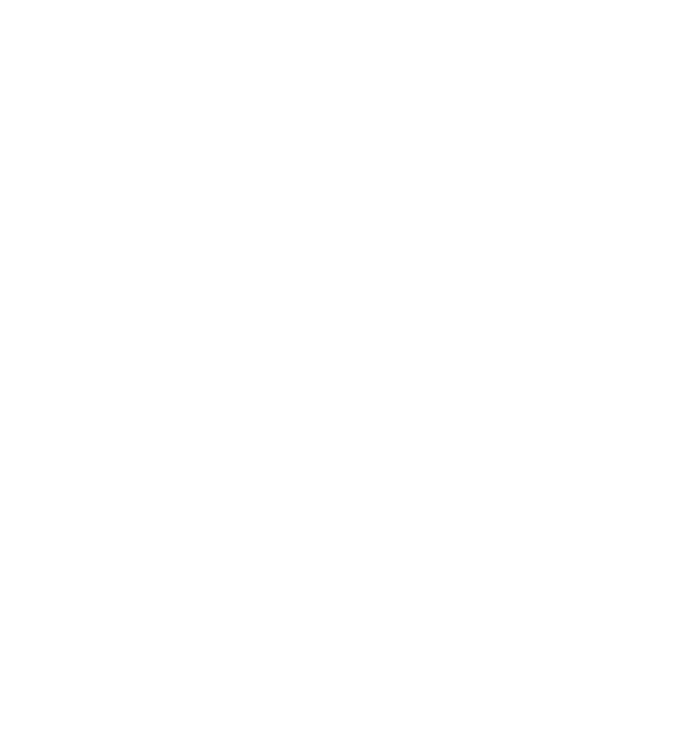
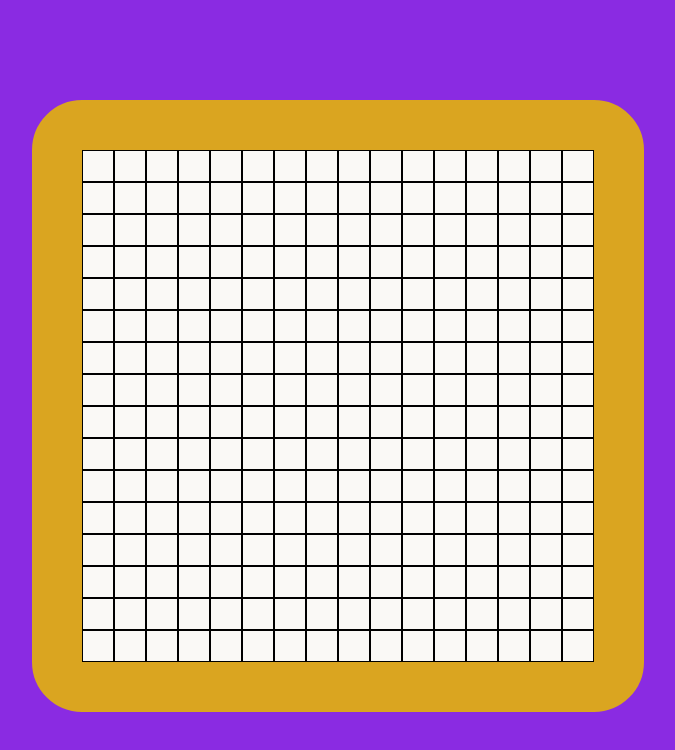
Before and after one commit to matta628/etch-a-sketch, a plain HTML site: page index.html in a window 1280 px wide. Shown: the whole page, without its empty margins (302-977 px from the left). Drawn offline with Linux system fonts and the light colour scheme.

Commit message:
Create 16x16 grid of divs

```diff
--- a/etch.js
+++ b/etch.js
@@ -0,0 +1,19 @@
+const container = document.querySelector('.container');
+container.style.display = "flex";
+container.style.flexDirection = "column";
+container.style.border = "50px solid goldenrod";
+container.style.borderRadius = "50px";
+
+for (let i = 0; i < 16; i++){
+    const rowDiv = document.createElement('div');
+    rowDiv.style.display = "flex";
+    for (let j = 0; j < 16; j++){
+        const element = document.createElement('div');
+        element.style.backgroundColor = "#FAF9F6";
+        element.style.width = "30px";
+        element.style.height = "30px";
+        element.style.border = ".5px solid black";
+        rowDiv.appendChild(element);
+    }
+    container.appendChild(rowDiv);
+}
--- a/index.html
+++ b/index.html
@@ -6,6 +6,6 @@
     <script src="etch.js" defer></script>
   </head>
   <body>
-
+    <div class="container"></div>
   </body>
 </html>
--- a/style.css
+++ b/style.css
@@ -0,0 +1,6 @@
+body {
+    background-color :blueviolet;
+    display: flex;
+    justify-content: center;
+    margin-top: 100px;
+}
```
